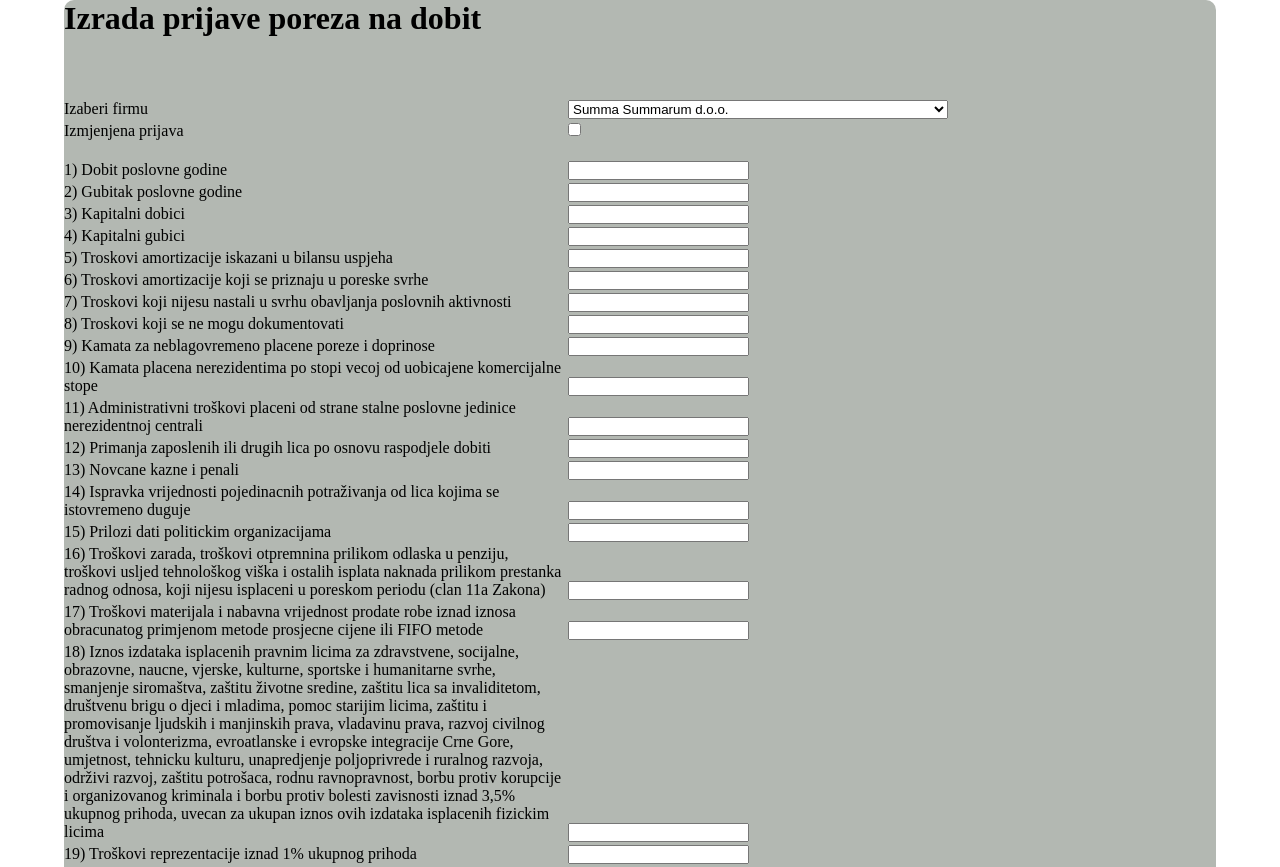
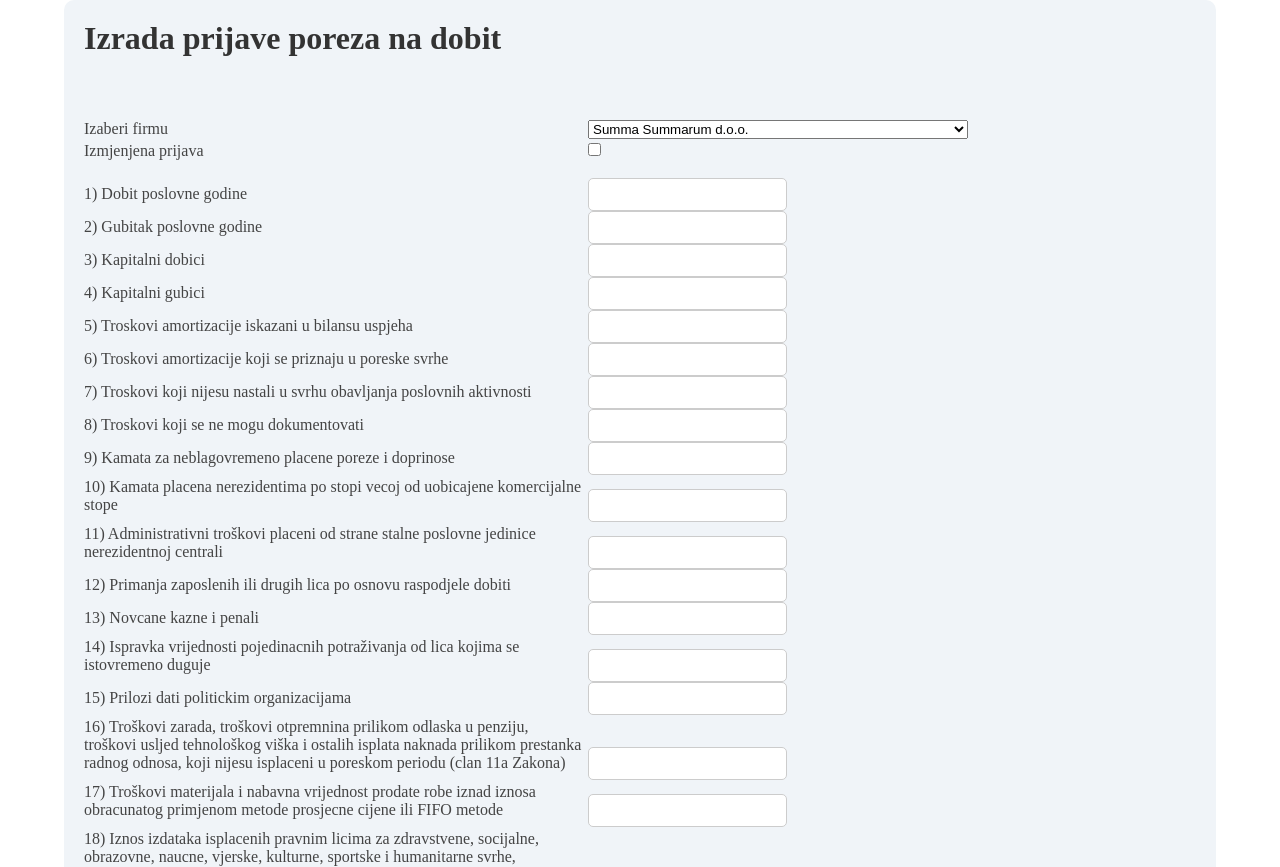
Before and after one commit to zeljkobar/porezNaDobit, a plain HTML site: page index.html in a window 1280 px wide. Shown: the top 867 px of the page. Drawn offline with Linux system fonts and the light colour scheme.

Commit message:
ispravljena godina i boja

```diff
--- a/script.js
+++ b/script.js
@@ -1,5 +1,5 @@
 let izabranaFirma, naziv, pib, adresa;
-let godina = 2023;
+let godina = 2024;
 let isCheked = false;
 // let Izmijenjena = document.getElementById("checkbox").value;
 // if (Izmijenjena === "on") {
--- a/style.css
+++ b/style.css
@@ -1,4 +1,4 @@
-* {
+/* * {
   margin: 0;
   padding: 0;
   box-sizing: border-box;
@@ -42,4 +42,58 @@ input[type="number"]::-webkit-inner-spin-button {
 
 #br {
   margin-top: 50px;
+} */
+* {
+  margin: 0;
+  padding: 0;
+  box-sizing: border-box;
 }
+
+.container {
+  width: 90%;
+  margin: auto;
+  background-color: #f0f4f8; /* svijetla pozadina */
+  border-radius: 10px;
+  padding: 20px;
+  color: #2c3e50; /* tamniji tekst */
+}
+
+h1 {
+  margin-bottom: 60px;
+  color: #333;
+}
+
+.forma {
+  text-align: left;
+  align-content: left;
+}
+
+label {
+  display: inline-block;
+  width: 500px;
+  font-size: 16px;
+  word-wrap: break-word;
+  text-align: left;
+  margin-top: 3px;
+  color: #444;
+}
+
+input:focus ~ label {
+  font-weight: bold;
+}
+
+input[type="number"] {
+  padding: 8px 10px;
+  border: 1px solid #ccc;
+  border-radius: 5px; /* dodan border-radius za inpute */
+}
+
+input[type="number"]::-webkit-outer-spin-button,
+input[type="number"]::-webkit-inner-spin-button {
+  -webkit-appearance: none;
+  margin: 0;
+}
+
+#br {
+  margin-top: 50px;
+}
```
